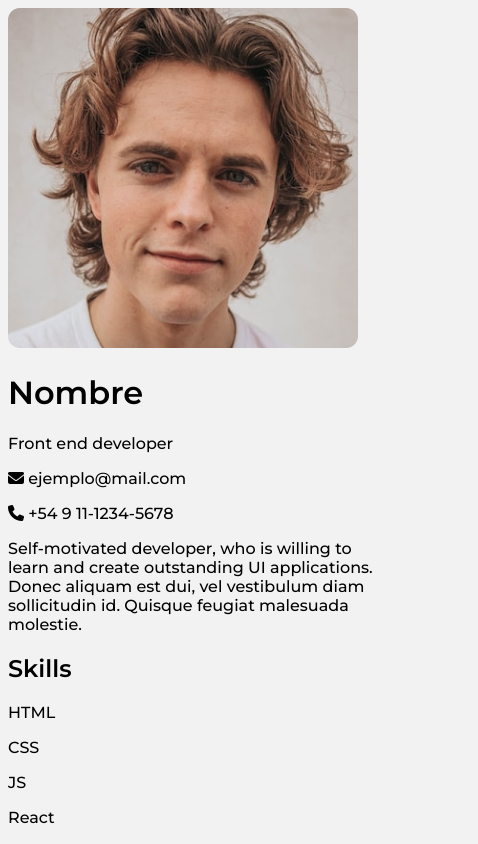
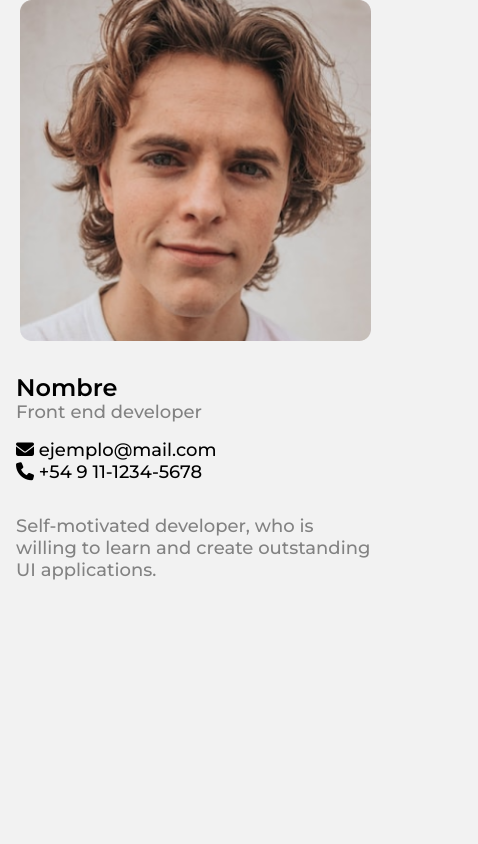
Before and after one commit to GabrielCarrillo93/entrega01Digitalers, a plain HTML site: page index.html in a window 390 px wide. Shown: the top 844 px of the page, 478 px wide, since content can reach past the window. Drawn offline with Linux system fonts and the light colour scheme.

Commit message:
header desktop y mobile!

```diff
--- a/assets/css/header.css
+++ b/assets/css/header.css
@@ -1 +1,48 @@
 @import url(variables.css);
+
+header{
+    width: 100%;
+    margin: 0;
+    display: flex;
+    flex-direction: column;
+    justify-content: space-between;
+    border-radius: 12px;
+}
+
+header .perfil {
+    width: 90%;
+    align-self: center;
+    margin-top: 0;
+    margin-bottom: 1rem;
+}
+
+header .container_grid{
+    display: grid;
+    grid-template-columns: auto;
+    gap: 16px;
+    padding: 16px;
+}
+
+header .titulo{
+    font-size: var(--titulo-size);
+    font-weight: var(--titulo-weight);
+    line-height: var(--titulo-ln);
+}
+
+header .texto{
+    font-size: var(--texto-size);
+    font-weight: var(--texto-weight);
+    line-height: var(--texto-ln);
+    color: var(--gris-claro);
+}
+
+header .negro{
+    color: black;
+}
+
+
+@media screen and (min-width: 1200px) {
+    header{
+        width: 40%;
+    }
+}
--- a/assets/css/styles.css
+++ b/assets/css/styles.css
@@ -5,8 +5,24 @@
 *{
     box-sizing: border-box;
     font-family: 'Montserrat', sans-serif;
+    margin: 0;
+    padding: 0;
+    /* border: 1px solid red;*/
 }
 
 body{
     background-color: var(--fondo);
 }
+
+
+.lang_container{
+    width: 100%;
+    height: 10px;
+    background-color: var(--gris-clarito);
+}
+
+.HTML_progreso{
+    width: 90%;
+    height: 10px;
+    background-color: var(--azulito);
+}
--- a/assets/css/variables.css
+++ b/assets/css/variables.css
@@ -4,4 +4,18 @@
     --gris-clarito: hsla(0, 0%, 77%, 1);
     --azulito: hsla(214, 84%, 56%, 1);
     --fondo: hsla(0, 0%, 95%, 1);
+    --titulo-size: 24px;
+    --titulo-weight: 600;
+    --titulo2-size: 16px;
+    --titulo2-weight: 600;
+    --texto-size: 18px;
+    --texto-weight: 500;
+    --texto2-size: 16px;
+    --texto2-weight: 500;
+    --texto3-size: 14px;
+    --texto3-weight: 500;
+    --titulo-ln: 29.26px;
+    --textit2-ln: 19.5px;
+    --texto-ln: 21.94px;
+    --texto3-ln: 17.07px;
 }
--- a/index.html
+++ b/index.html
@@ -10,26 +10,42 @@
 </head>
 <body>
     <header>
-        <img src="assets/img/perfil.png" alt="mi_foto">
-        <div>
-            <h1>Nombre</h1>
-            <p>Front end developer</p>
+        <img src="assets/img/perfil.png" alt="mi_foto" class="perfil">
+        <div class="container_grid">
+            <div>
+                <h1 class="titulo">Nombre</h1>
+                <p class="texto">Front end developer</p>
+            </div>
+            <div>
+                <p  class="texto negro"><span class="fa-solid fa-envelope"></span> ejemplo@mail.com</p>
+                <p  class="texto negro"><span class="fa-solid fa-phone"></span> +54 9 11-1234-5678</p>
+            </div>
         </div>
-         <div>
-            <p><span class="fa-solid fa-envelope"></span> ejemplo@mail.com</p>
-            <p><span class="fa-solid fa-phone"></span> +54 9 11-1234-5678</p>
-        </div>
-        <div>
-            <p>Self-motivated developer, who is willing to learn and create outstanding UI applications. Donec aliquam est dui, vel vestibulum diam sollicitudin id. Quisque feugiat malesuada molestie.</p>
+        <div class="container_grid">
+            <p class="texto">Self-motivated developer, who is willing to learn and create outstanding UI applications.</p>
         </div>
     </header>
+    <!--
     <main>
         <section>
             <h2>Skills</h2>
-            <p>HTML</p>
-            <p>CSS</p>
-            <p>JS</p>
-            <p>React</p>
+            <span>HTML</span>
+            <div class="lang_container">
+                <div class="HTML_progreso"></div>
+            </div>
+            <span>CSS</span>
+            <div class="lang_container">
+                <div></div>
+            </div>
+            </div>
+            <span>JS</span>
+            <div class="lang_container">
+                <div></div>
+            </div>
+            <span>React</span>
+            <div class="lang_container">
+                <div></div>
+            </div>
         </section>
 
         <section>
@@ -71,8 +87,8 @@
         <section>
             <h2>Experiencia</h2>
             <img src="assets/img/logo.png" alt="logo">
-            Feb 2022 - Actualidad
-            Front end developer
+            <span>Feb 2022 - Actualidad</span>
+            <h3>Front end developer</h3>
             <p>Lorem ipsum dolor sit amet consectetur adipisicing elit. Dicta ut, itaque enim doloribus odio quos non neque veritatis eum, accusamus asperiores voluptatibus totam. Fugiat velit labore iure maiores laudantium itaque!</p>
         </section>
 
@@ -104,5 +120,6 @@
             </figure>
         </section>
     </main>
+    -->
 </body>
 </html>
```
